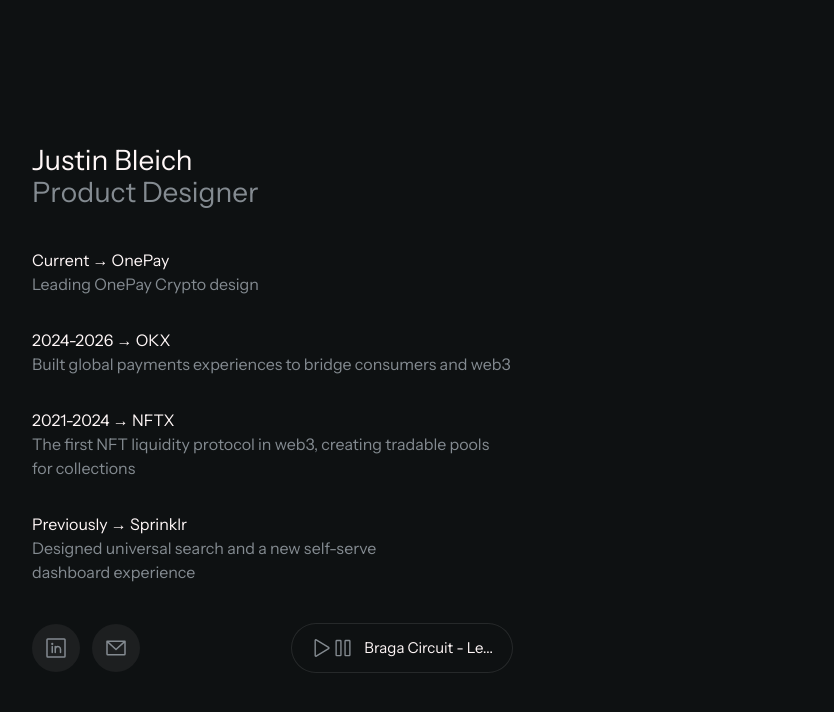
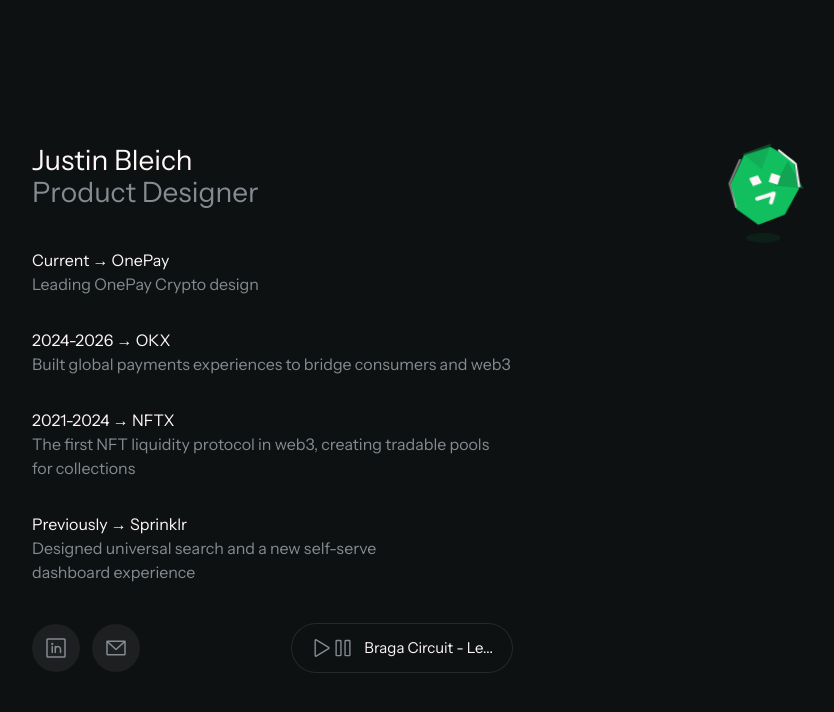
Before and after one commit to justinbleich/justinbleich-com, a React (Vite) app: page / in a window 1280 px wide. Shown: the top 712 px of the page, without its empty margins (368-1202 px from the left). Built offline with nearby package versions, Linux system fonts and the light colour scheme.

Commit message:
Add floating helper character

```diff
--- a/src/App.jsx
+++ b/src/App.jsx
@@ -49,6 +49,33 @@
 export default function App() {
   return (
     <main className="site-shell" aria-label="Justin Bleich portfolio">
+      <div className="floating-friend" aria-hidden="true">
+        <svg
+          className="friend-svg"
+          viewBox="0 0 96 112"
+          role="img"
+          focusable="false"
+        >
+          <ellipse className="friend-shadow" cx="48" cy="104" rx="19" ry="5" />
+
+          <g className="friend-body">
+            <path
+              className="friend-shape"
+              d="M12 48 27 17 57 8 83 24 88 55 72 83 42 94 18 76Z"
+            />
+            <path className="friend-facet friend-facet-top" d="M28 18 47 34 57 8" />
+            <path className="friend-facet friend-facet-side" d="M73 27 59 52 88 55" />
+            <path className="friend-edge friend-edge-left" d="M25 24 14 48 20 72" />
+            <path className="friend-edge friend-edge-right" d="M63 16 80 30 83 53" />
+            <g className="friend-face">
+              <path className="friend-eye friend-eye-left" d="M34 43 43 40 47 48 38 51Z" />
+              <path className="friend-eye friend-eye-right" d="M57 38 66 41 63 50 54 47Z" />
+              <path className="friend-mouth" d="M42 64 59 59 56 68" />
+            </g>
+          </g>
+        </svg>
+      </div>
+
       <section className="intro" aria-labelledby="page-title">
         <div className="identity">
           <h1 id="page-title">Justin Bleich</h1>
--- a/src/styles.css
+++ b/src/styles.css
@@ -73,6 +73,7 @@
 }
 
 .site-shell {
+  position: relative;
   display: flex;
   min-height: 100svh;
   width: 100%;
@@ -87,7 +88,93 @@
   gap: 40px;
 }
 
+.floating-friend {
+  position: fixed;
+  top: clamp(136px, 17vh, 188px);
+  right: clamp(52px, 8vw, 116px);
+  z-index: 3;
+  width: clamp(72px, 8vw, 94px);
+  pointer-events: none;
+}
+
+.friend-svg {
+  display: block;
+  width: 100%;
+  overflow: visible;
+}
+
+.friend-body {
+  animation: friend-float 5.2s var(--ease-out) infinite;
+  transform-origin: 48px 56px;
+}
+
+.friend-shadow {
+  fill: color-mix(in srgb, var(--hover) 22%, transparent);
+  animation: friend-shadow 5.2s var(--ease-out) infinite;
+  transform-origin: 48px 104px;
+}
+
+.friend-shape {
+  fill: var(--hover);
+  stroke: var(--background);
+  stroke-width: 6;
+  animation: friend-shard 6.4s var(--ease-out) infinite;
+  transform-origin: 50px 52px;
+}
+
+.friend-facet {
+  fill: color-mix(in srgb, var(--background) 22%, var(--hover));
+  opacity: 0.58;
+  animation: friend-facet 6.4s var(--ease-out) infinite;
+}
+
+.friend-facet-side {
+  animation-delay: -2.4s;
+}
+
+.friend-edge {
+  fill: none;
+  stroke: var(--text);
+  stroke-linecap: round;
+  stroke-linejoin: round;
+  stroke-width: 2;
+  animation: friend-edge 6.4s var(--ease-out) infinite;
+}
+
+.friend-edge-right {
+  animation-delay: -2.1s;
+}
+
+.friend-face {
+  animation: friend-face 6.4s var(--ease-out) infinite;
+  transform-origin: 50px 54px;
+}
+
+.friend-eye,
+.friend-mouth {
+  stroke-linecap: round;
+  stroke-linejoin: round;
+}
+
+.friend-eye {
+  fill: var(--text);
+  stroke: none;
+  animation: friend-blink 6.4s var(--ease-out) infinite;
+  transform-box: fill-box;
+  transform-origin: center;
+}
+
+.friend-mouth {
+  fill: none;
+  stroke: var(--text);
+  stroke-width: 4;
+  animation: friend-mouth 6.4s var(--ease-out) infinite;
+  transform-origin: 50px 62px;
+}
+
 .intro {
+  position: relative;
+  z-index: 1;
   display: grid;
   grid-template-columns: 1fr;
   gap: 40px;
@@ -159,6 +246,8 @@
 }
 
 .footer {
+  position: relative;
+  z-index: 1;
   display: flex;
   align-items: center;
   justify-content: space-between;
@@ -260,7 +349,127 @@
   }
 }
 
+@keyframes friend-float {
+  0%,
+  100% {
+    transform: translateY(0) rotate(-1deg);
+  }
+
+  50% {
+    transform: translateY(-10px) rotate(1.5deg);
+  }
+}
+
+@keyframes friend-shadow {
+  0%,
+  100% {
+    opacity: 0.42;
+    transform: scaleX(0.92);
+  }
+
+  50% {
+    opacity: 0.22;
+    transform: scaleX(1.12);
+  }
+}
+
+@keyframes friend-shard {
+  0%,
+  100% {
+    transform: skew(0deg, 0deg) scale(1) rotate(0deg);
+  }
+
+  25% {
+    transform: skew(-5deg, 2deg) scale(1.04, 0.98) rotate(-2deg);
+  }
+
+  62% {
+    transform: skew(4deg, -3deg) scale(0.98, 1.05) rotate(2deg);
+  }
+}
+
+@keyframes friend-edge {
+  0%,
+  100% {
+    opacity: 0.48;
+    transform: translate(0, 0);
+  }
+
+  42% {
+    opacity: 1;
+    transform: translate(2px, -1px);
+  }
+
+  70% {
+    opacity: 0.7;
+    transform: translate(-1px, 2px);
+  }
+}
+
+@keyframes friend-facet {
+  0%,
+  100% {
+    opacity: 0.44;
+    transform: translate(0, 0);
+  }
+
+  48% {
+    opacity: 0.72;
+    transform: translate(1px, -1px);
+  }
+}
+
+@keyframes friend-face {
+  0%,
+  100% {
+    transform: translate(0, 0) rotate(0deg);
+  }
+
+  34% {
+    transform: translate(-3px, 2px) rotate(-7deg);
+  }
+
+  68% {
+    transform: translate(4px, -1px) rotate(8deg);
+  }
+}
+
+@keyframes friend-blink {
+  0%,
+  8%,
+  12%,
+  100% {
+    transform: scaleY(1);
+  }
+
+  10% {
+    transform: scaleY(0.18);
+  }
+}
+
+@keyframes friend-mouth {
+  0%,
+  100% {
+    transform: translate(0, 0) rotate(0deg);
+  }
+
+  36% {
+    transform: translate(5px, -4px) rotate(18deg);
+  }
+
+  68% {
+    transform: translate(-2px, 3px) rotate(-12deg);
+  }
+}
+
 @media (max-width: 809px) {
+  .floating-friend {
+    top: 58px;
+    right: 28px;
+    width: 64px;
+    opacity: 0.9;
+  }
+
   .site-shell {
     padding: 60px 60px 54px;
     gap: 40px;
@@ -285,6 +494,13 @@
 }
 
 @media (max-width: 560px) {
+  .floating-friend {
+    top: 32px;
+    right: 18px;
+    width: 52px;
+    opacity: 0.82;
+  }
+
   .site-shell {
     height: 100svh;
     padding: 36px 24px 32px;
@@ -307,6 +523,10 @@
 }
 
 @media (max-width: 360px) {
+  .floating-friend {
+    display: none;
+  }
+
   .footer {
     align-items: flex-start;
     flex-direction: column;
@@ -322,4 +542,15 @@
     scroll-behavior: auto !important;
     transition-duration: 1ms !important;
   }
+
+  .friend-body,
+  .friend-shadow,
+  .friend-shape,
+  .friend-facet,
+  .friend-edge,
+  .friend-face,
+  .friend-eye,
+  .friend-mouth {
+    animation: none !important;
+  }
 }
```
